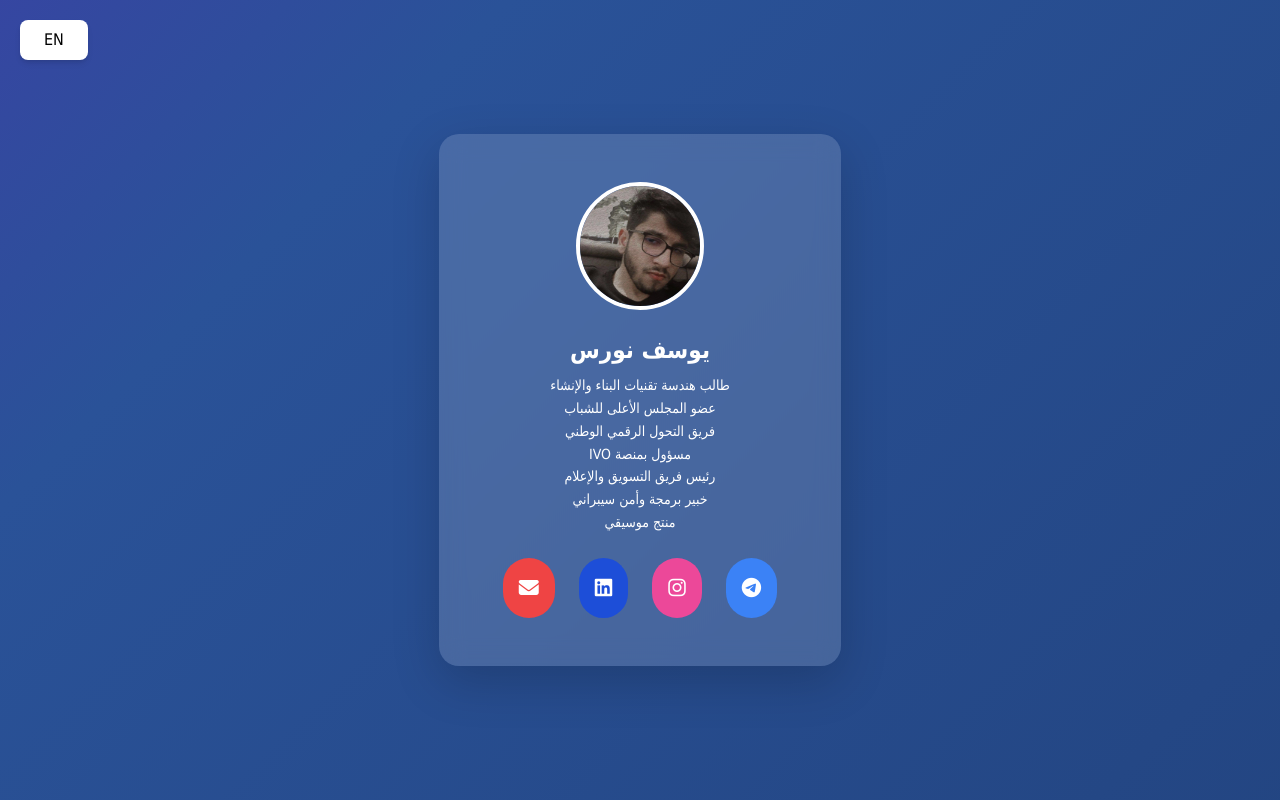
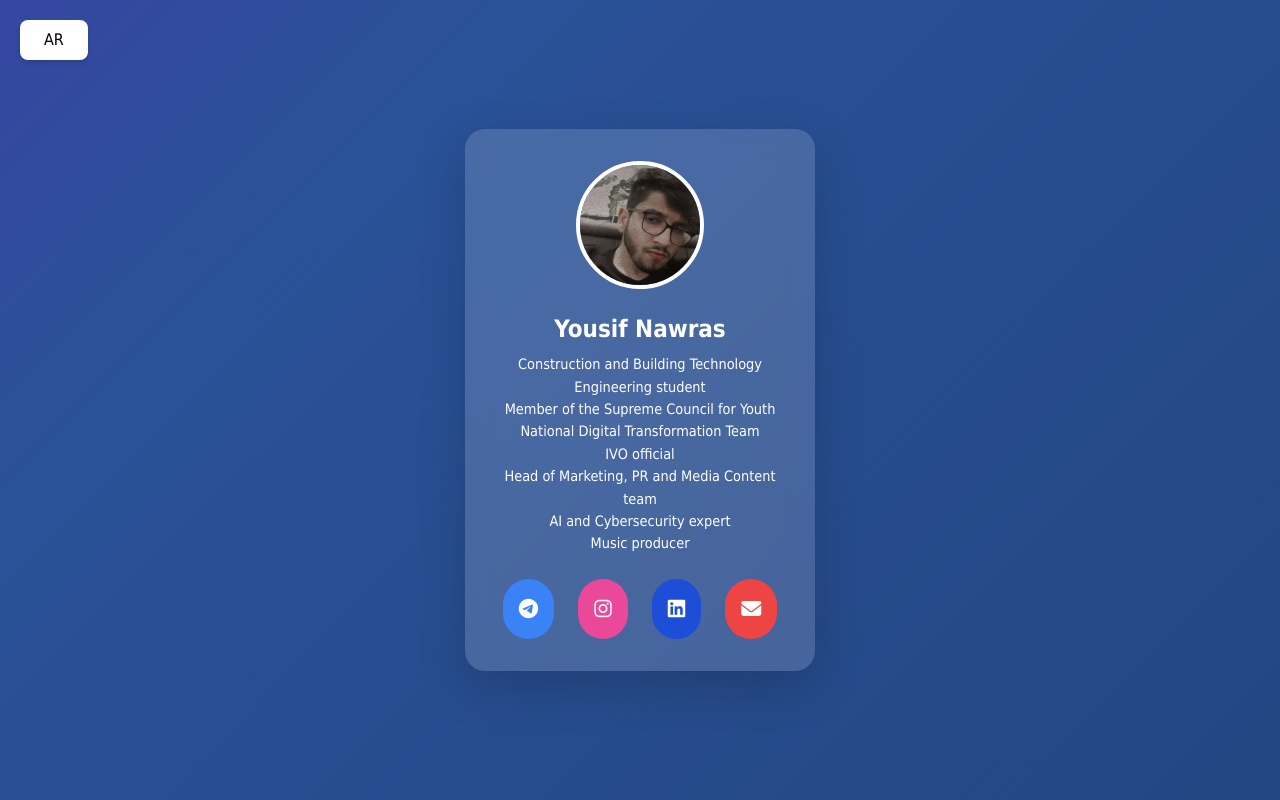
Before and after one commit to gmhamf/yousif-portfolio, a plain HTML site: page index.html in a window 1280 px wide. Drawn offline with nearby package versions, Linux system fonts and the light colour scheme.

Commit message:
Update index.html

```diff
--- a/index.html
+++ b/index.html
@@ -1,5 +1,5 @@
 <!DOCTYPE html>
-<html lang="ar" dir="rtl">
+<html lang="en" dir="ltr">
 <head>
   <meta charset="UTF-8">
   <meta name="viewport" content="width=device-width, initial-scale=1.0">
@@ -34,6 +34,8 @@
       background: rgba(255, 255, 255, 0.15);
       border-radius: 20px;
       transition: transform 0.3s ease;
+      max-width: 350px;  /* لتصغير عرض الكارد */
+      padding: 2rem;
     }
     .card-custom:hover {
       transform: translateY(-10px) scale(1.02);
@@ -56,22 +58,26 @@
       top: 20px;
       left: 20px;
     }
+    #bio {
+      font-size: 0.9rem; /* لتصغير النصوص الطويلة */
+      line-height: 1.4rem;
+    }
   </style>
 </head>
 <body>
 
   <!-- زر تغيير اللغة -->
   <button onclick="toggleLang()" class="lang-btn px-4 py-2 bg-white text-black rounded-lg shadow-md hover:bg-gray-200">
-    EN
+    AR
   </button>
 
   <div class="container">
     <div class="row justify-content-center">
-      <div class="col-md-6 col-lg-4">
-        <div class="card-custom shadow-lg text-white text-center p-5">
+      <div class="col-auto">
+        <div class="card-custom shadow-lg text-white text-center">
           <img src="image.png" alt="Yousif Nawras" class="profile-img w-32 h-32 mx-auto rounded-full mb-4">
           <h1 id="name" class="text-2xl font-bold mb-2"></h1>
-          <p id="bio" class="text-sm leading-relaxed mb-4"></p>
+          <p id="bio" class="leading-relaxed mb-4"></p>
 
           <div class="social-links flex justify-center gap-4 text-xl">
             <a href="https://t.me/you01f" target="_blank" class="p-3 rounded-full bg-blue-500 hover:bg-blue-600"><i class="fab fa-telegram"></i></a>
@@ -104,18 +110,17 @@
         bio: `
           Construction and Building Technology Engineering student <br>
           Member of the Supreme Council for Youth <br>
-      National Digital Team <br>
+          National Digital Transformation Team <br>
           IVO official <br>
-      Head of the Marketing, Public Relations and Media Content team <br>
-      Expert in artificial intelligence and cybersecurity <br>
+          Head of Marketing, PR and Media Content team <br>
+          AI and Cybersecurity expert <br>
           Music producer
         `
       }
     };
 
-
-    // اللغة الحالية
-    let currentLang = "ar";
+    // اللغة الحالية (الأساسي إنجليزي)
+    let currentLang = "en";
 
     // تحميل أول مرة
     function loadLang() {
```
Lines whose indentation alone changed are shown as unchanged.
